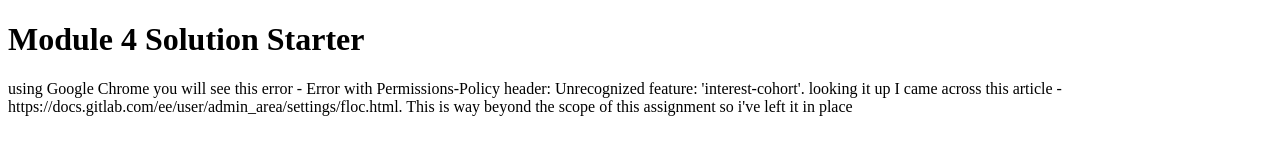
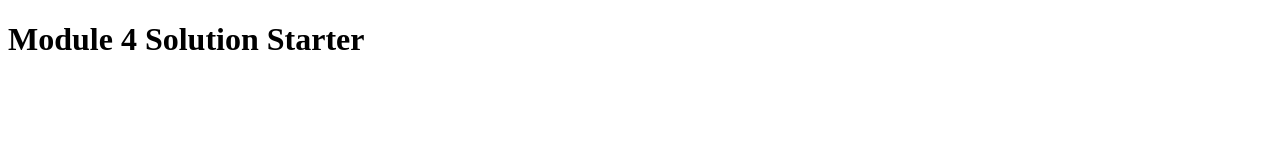
Before and after one commit to gfwhite/module_4_solution, a plain HTML site: page index.html in a window 1280 px wide. Drawn offline with Linux system fonts and the light colour scheme.

Commit message:
Update index.html
removed message

```diff
--- a/index.html
+++ b/index.html
@@ -12,8 +12,6 @@
 </head>
 <body>
   <h1>Module 4 Solution Starter</h1>
-  <p>using Google Chrome you will see this error - Error with Permissions-Policy header: Unrecognized feature: 'interest-cohort'.
-    looking it up I came across this article - https://docs.gitlab.com/ee/user/admin_area/settings/floc.html. This is way beyond the scope of this assignment so i've left it in place </p>
 
 </body>
 </html>
```
